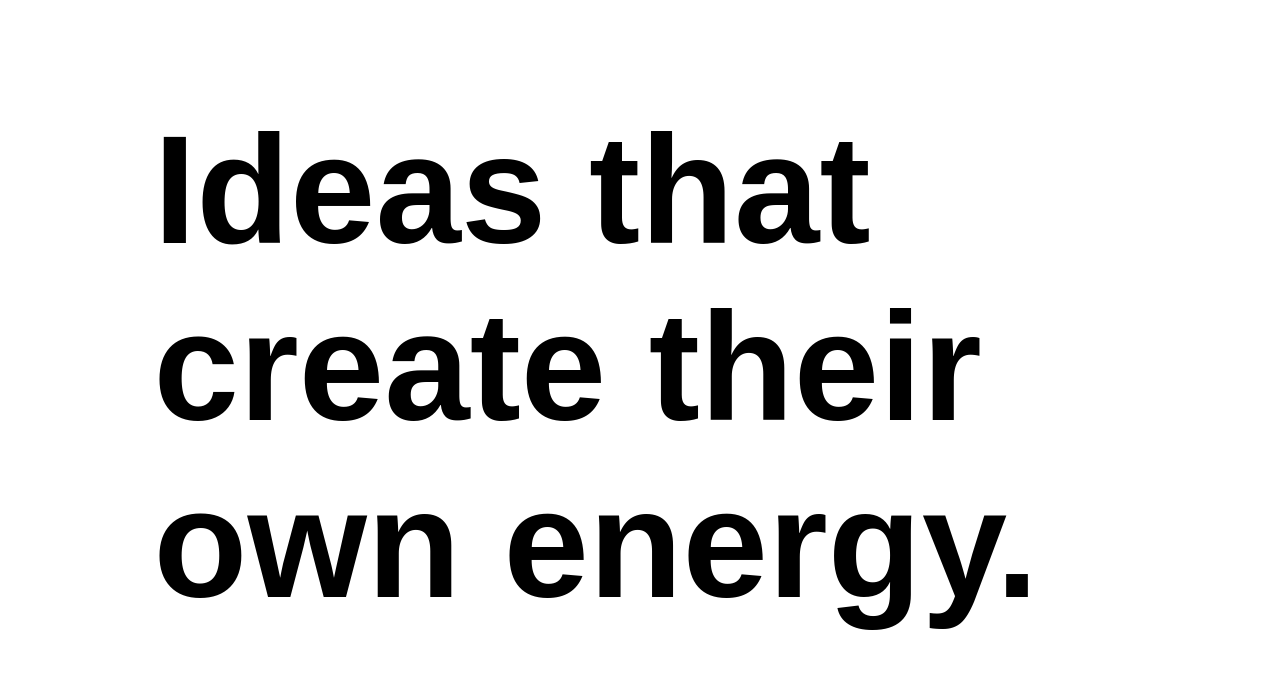
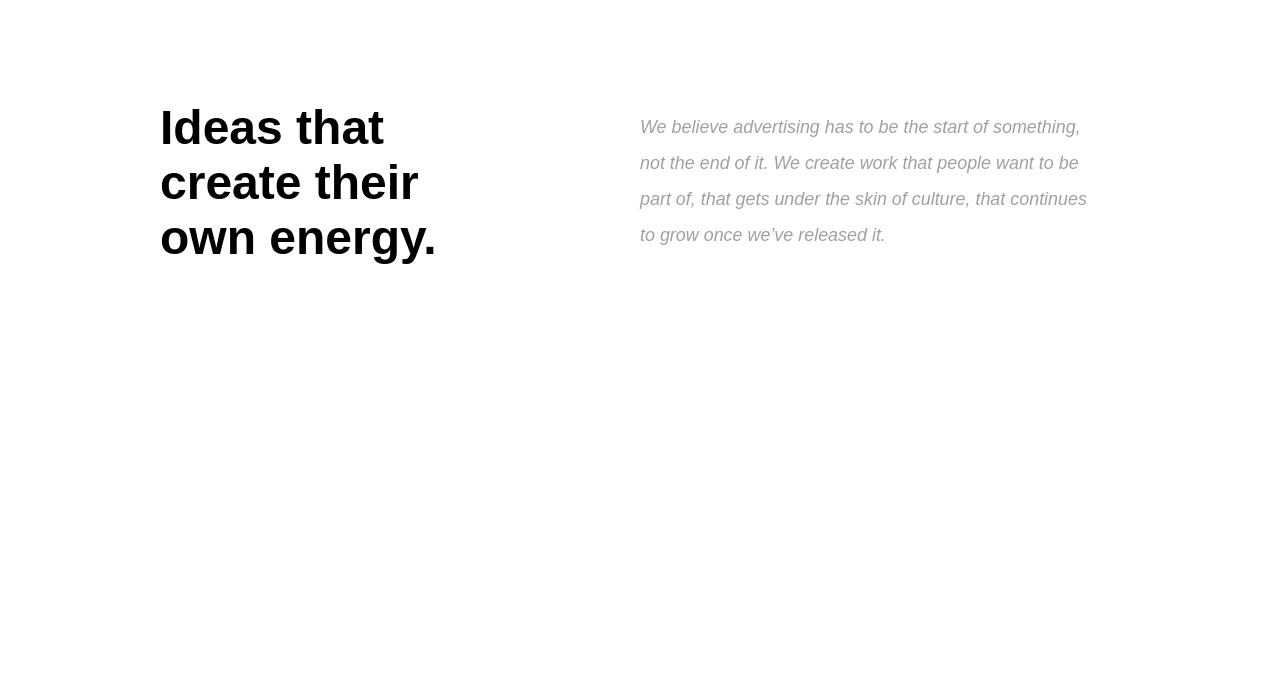
Before and after one commit to olaftarlowski/RwdTestBMB, a plain HTML site: page index.html in a window 1280 px wide. Shown: the part 802-1480 px from the top of the page. After the commit the page ends 1168 px from the top, so only its background shows below. Drawn offline with nearby package versions, Linux system fonts and the light colour scheme.

Commit message:
second section, tablet adjustment added

```diff
--- a/style/innerSections/style.scss
+++ b/style/innerSections/style.scss
@@ -21,12 +21,26 @@ $desktop: 1200px;
     flex-direction: column;
     padding: 10vh 12vw;
 
+    @include tablet {
+        flex-direction: row;
+        padding: 0;
+
+        // @include desktop {
+
+        // }
+    }
+
     .firstSectionContent {
         height: 20vh;
         display: flex;
         flex-basis: 50%;
         box-sizing: border-box;
         margin: 3vh 0;
+
+        @include tablet {
+            flex-direction: row;
+            height: 40vh;
+        }
     }
 
     .firstSectionContent1 {
@@ -36,6 +50,12 @@ $desktop: 1200px;
         .firstSectionContent1Elements {
             margin: auto;
             font-size: 8vw;
+
+            @include tablet {
+                margin: auto;
+                max-width: 50%;
+                font-size: 2.5vw;
+            }
         }
 
     }
@@ -44,11 +64,23 @@ $desktop: 1200px;
         justify-content: center;
         align-items: center;
 
+        @include tablet {
+            justify-content: flex-start;
+            align-items: center;
+        }
+
         .firstSectionContent2Elements {
             font-size: 5vw;
             line-height: 2;
             font-style: italic;
             color: rgb(160, 160, 160);
+
+            @include tablet {
+                line-height: none;
+                margin: auto auto auto 0;
+                max-width: 70%;
+                font-size: 1.4vw;
+            }
         }
 
     }
```
Also changed, not shown: style/innerSections/style.css, 1 other file.
